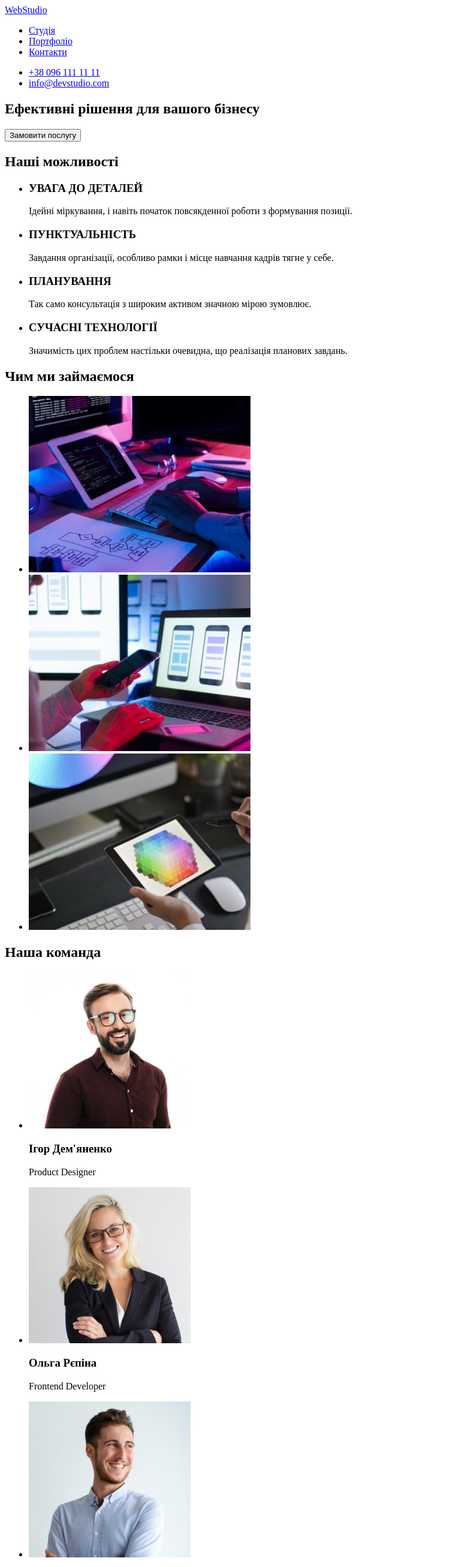
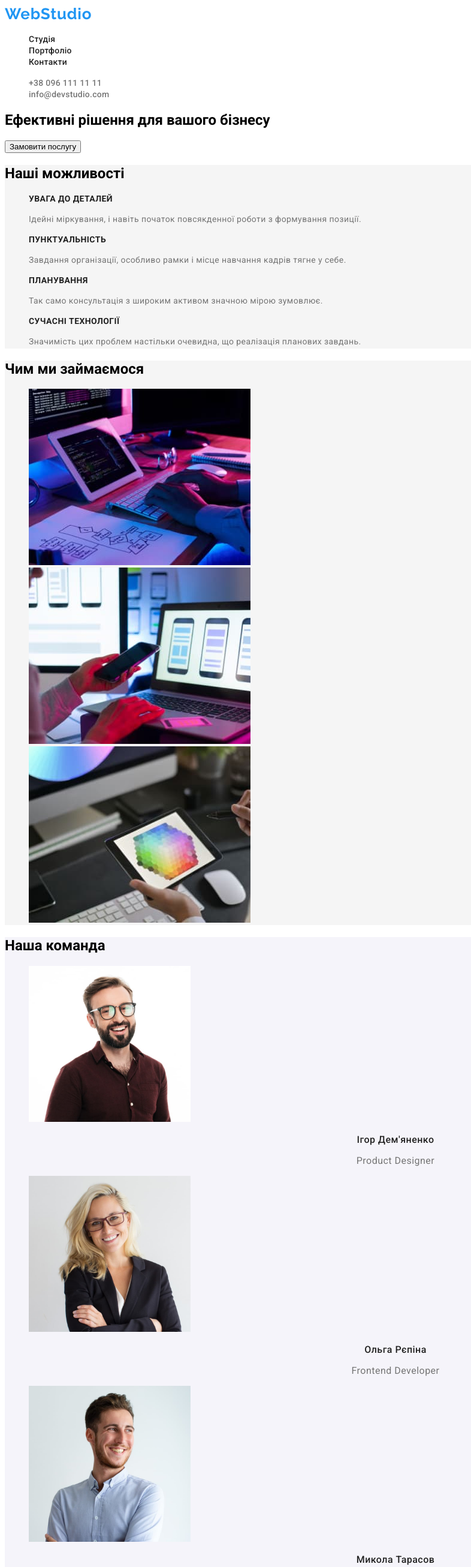
Before and after one commit to AndreGutio/goit-markup-hw-02, a plain HTML site: page index.html in a window 1280 px wide. Shown: the top 2612 px of the page at 60% size, without its empty margins (0-786 px from the left). Drawn offline with Linux system fonts and the light colour scheme.

Commit message:
header/main/footer

```diff
--- a/css/styles.css
+++ b/css/styles.css
@@ -0,0 +1,196 @@
+body {
+  font-family: "Raleway", sans-serif;
+  font-family: "Roboto", sans-serif;
+}
+
+.list {
+  list-style: none;
+}
+
+.link {
+  text-decoration: none;
+}
+
+/*H-E-A-D-E-R*/
+
+.header {
+  background: white;
+}
+
+.header-nav {
+}
+
+.header-nav-logo {
+  font-family: "Raleway";
+  font-style: normal;
+  font-weight: 700;
+  font-size: 26px;
+  line-height: calc(31 / 26);
+  letter-spacing: 0.03em;
+  color: #2196f3;
+}
+
+.header-nav-link {
+}
+
+.header-nav-list {
+}
+
+.header-nav-item {
+}
+
+.header-nav-link {
+  font-family: "Roboto";
+  font-style: normal;
+  font-weight: 500;
+  font-size: 14px;
+  line-height: 1.14;
+  letter-spacing: 0.02em;
+  color: #212121;
+}
+
+.header-tel-email-list {
+}
+
+.header-tel-email-item {
+}
+
+.header-tel-email-link {
+  font-family: "Roboto";
+  font-style: normal;
+  font-weight: 500;
+  font-size: 14px;
+  line-height: 1.14;
+  letter-spacing: 0.02em;
+  color: #757575;
+}
+
+/*M-A-I-N*/
+
+.possibility {
+  background: #f5f5f5;
+}
+
+.possibility-title {
+}
+
+.possibility-list {
+}
+
+.possibility-link {
+}
+
+.possibility-item {
+  font-family: "Roboto";
+  font-style: normal;
+  font-weight: 700;
+  font-size: 14px;
+  line-height: calc(16 / 14);
+  letter-spacing: 0.03em;
+  text-transform: uppercase;
+  color: #212121;
+}
+
+.possibility-text {
+  font-family: "Roboto";
+  font-style: normal;
+  font-weight: 400;
+  font-size: 14px;
+  line-height: calc(24 / 14);
+  letter-spacing: 0.03em;
+  color: #757575;
+}
+
+.work {
+  background: #f5f5f5;
+}
+
+.work-title {
+}
+
+.work-list {
+}
+
+.work-item {
+}
+
+.work-icon {
+}
+
+.team {
+  background: #f5f4fa;
+}
+.team-title {
+}
+
+.team-list {
+}
+
+.team-card {
+}
+
+.team-icon {
+}
+
+.team-item {
+  font-family: "Roboto";
+  font-style: normal;
+  font-weight: 500;
+  font-size: 16px;
+  line-height: calc(19 / 16);
+  text-align: center;
+  letter-spacing: 0.03em;
+  color: #212121;
+}
+
+.team-text {
+  font-family: "Roboto";
+  font-style: normal;
+  font-weight: 400;
+  font-size: 16px;
+  line-height: calc(19 / 16);
+  text-align: center;
+  letter-spacing: 0.03em;
+  color: #757575;
+}
+
+/*F-O-O-T-E-R*/
+
+.footer {
+  background: #2f303a;
+}
+.footer-logo {
+  font-family: "Raleway";
+  font-style: normal;
+  font-weight: 700;
+  font-size: 26px;
+  line-height: calc(31 / 26);
+  letter-spacing: 0.03em;
+  color: #2196f3;
+}
+
+.footer-address-list {
+}
+
+.footer-address-item {
+}
+
+.footer-address-map {
+  font-family: "Roboto";
+  font-style: normal;
+  font-weight: 400;
+  font-size: 14px;
+  line-height: 1.71;
+  letter-spacing: 0.03em;
+  color: #ffffff;
+}
+
+.footer-address-link {
+  font-family: "Roboto";
+  font-style: normal;
+  font-weight: 400;
+  font-size: 14px;
+  line-height: 1.71;
+  letter-spacing: 0.03em;
+  color: rgba(255, 255, 255, 0.6);
+}
--- a/index.html
+++ b/index.html
@@ -5,121 +5,135 @@
     <meta http-equiv="X-UA-Compatible" content="IE=edge">
     <meta name="viewport" content="width=device-width, initial-scale=1.0">
     <title>Студія</title>
+    <link rel="preconnect" href="https://fonts.googleapis.com">
+    <link rel="preconnect" href="https://fonts.gstatic.com" crossorigin>
+    <link href="https://fonts.googleapis.com/css2?family=Raleway:wght@700&family=Roboto:wght@400;500;700;900&display=swap"
+        rel="stylesheet">
+    <link rel="stylesheet" href="./css/styles.css" />
 </head>
 <body>
-    <header>
-        <nav>
-            <a href="./index.html">WebStudio</a>
-            <ul>
-                <li><a href="./index.html">Студія</a></li>
-                <li><a href="portfolio.html">Портфоліо</a></li>
-                <li><a href="#">Контакти</a></li>
+    <header class="header">
+        <nav class="header-nav">
+            <a class="header-nav-logo link" href="./index.html">WebStudio</a>
+            <ul class="header-nav-list list">
+                <li class="header-nav-item">
+                    <a class="header-nav-link link" href="./index.html">Студія</a>
+                </li>
+                <li class="header-nav-item">
+                    <a class="header-nav-link link" href="portfolio.html">Портфоліо</a>
+                </li>
+                <li class="header-nav-item">
+                    <a class="header-nav-link link" href="#">Контакти</a>
+                </li>
             </ul>
         </nav>
-        <ul>
-            <li><a href="tel:+380961111111">+38 096 111 11 11</a></li>
-            <li><a href="mailto:info@devstudio.com">info@devstudio.com</a></li>
+        <ul class="header-tel-email-list list">
+            <li class="header-tel-email-item">
+                <a class="header-tel-email-link" ref="tel:+380961111111">+38 096 111 11 11</a>
+            </li>
+            <li class="header-tel-email-item">
+                <a class="header-tel-email-link link" href="mailto:info@devstudio.com">info@devstudio.com</a>
+            </li>
         </ul>
     </header>
-
     <main>
         <section>
                 <h1>Ефективні рішення для вашого бізнесу</h1>
                 <button type="button">Замовити послугу</button>
         </section>
-    <section>
+        <section class="possibility">
             <!--треба приховати заголовок для цієї секції -->
-        <h2>Наші можливості</h2>
+            <h2 class="possibility-title">Наші можливості</h2>
             <!--саме цей -->
-        <ul>
-            <li>
-                <h3>УВАГА ДО ДЕТАЛЕЙ</h3>
-                <p>Ідейні міркування, і навіть початок повсякденної роботи з формування позиції.</p>
+            <ul class="possibility-list list">
+                <li class="possibility-link">
+                    <h3 class="possibility-item">УВАГА ДО ДЕТАЛЕЙ</h3>
+                    <p class="possibility-text">Ідейні міркування, і навіть початок повсякденної роботи з формування позиції.</p>
                 </li>
-            <li>
-                <h3>ПУНКТУАЛЬНІСТЬ</h3>
-                <p>Завдання організації, особливо рамки і місце навчання кадрів тягне у себе.</p>
+                <li class="possibility-link">
+                    <h3 class="possibility-item">ПУНКТУАЛЬНІСТЬ</h3>
+                    <p class="possibility-text">Завдання організації, особливо рамки і місце навчання кадрів тягне у себе.</p>
                 </li>
-            <li>
-                <h3>ПЛАНУВАННЯ</h3>
-                <p>Так само консультація з широким активом значною мірою зумовлює.</p>
+                <li class="possibility-link">
+                    <h3 class="possibility-item">ПЛАНУВАННЯ</h3>
+                    <p class="possibility-text">Так само консультація з широким активом значною мірою зумовлює.</p>
                 </li>
-            <li>
-                <h3>СУЧАСНІ ТЕХНОЛОГІЇ</h3>
-                <p>Значимість цих проблем настільки очевидна, що реалізація планових завдань.</p>
+                <li class="possibility-link">
+                    <h3 class="possibility-item">СУЧАСНІ ТЕХНОЛОГІЇ</h3>
+                    <p class="possibility-text">Значимість цих проблем настільки очевидна, що реалізація планових завдань.</p>
                 </li>
             </ul>
         </section>
-    <section>
-        <h2>Чим ми займаємося</h2>
-        <ul>
-            <li>
-                <img src="images/codding.jpg"
+        <section class="work">
+            <h2 class="work-title">Чим ми займаємося</h2>
+            <ul class="work-list list">
+                <li class="work-item">
+                    <img class="work-icon" src="images/codding.jpg"
                         alt="Кодування"
                         width="370"/>
                 </li>
-            <li>
-                <img src="images/design.jpg"
+                <li class="work-item">
+                    <img class="work-icon" src="images/design.jpg"
                         alt="Дизайн"
                         width="370"/>
                 </li>
-            <li>
-                <img src="images/coloripad.jpg"
+                <li class="work-item">
+                    <img class="work-icon" src="images/coloripad.jpg"
                         alt="Вибір кольору"
                         width="370"/>
                 </li>
             </ul>
         </section>
-        <section>
-            <h2>Наша команда</h2>
-            <ul>
-                <li>
-                    <img src="images/ihor.jpg"
+        <section class="team">
+            <h2 class="team-title">Наша команда</h2>
+            <ul class="team-list list">
+                <li class="team-card">
+                    <img class="team-icon" src="images/ihor.jpg"
                         alt="Ігор"
                         width="270" />
-                    <h3>Ігор Дем'яненко</h3>
-                    <p>Product Designer</p>
+                    <h3 class="team-item">Ігор Дем'яненко</h3>
+                    <p class="team-text">Product Designer</p>
                 </li>
-                <li>
-                    <img src="images/olha.jpg"
+                <li class="team-card">
+                    <img  class="team-icon" src="images/olha.jpg"
                         alt="Ольга"
                         width="270" />
-                    <h3>Ольга Рєпіна</h3>
-                    <p>Frontend Developer</p>
+                    <h3 class="team-item">Ольга Рєпіна</h3>
+                    <p class="team-text">Frontend Developer</p>
                 </li>
-                <li>
-                    <img src="images/mykola.jpg"
+                <li class="team-card">
+                    <img  class="team-icon" src="images/mykola.jpg"
                         alt="Микола"
                         width="270" />
-                    <h3>Микола Тарасов</h3>
-                    <p>Marketing</p>
+                    <h3 class="team-item">Микола Тарасов</h3>
+                    <p class="team-text">Marketing</p>
                 </li>
-                <li>
-                    <img src="images/myhailo.jpg"
+                <li class="team-card">
+                    <img  class="team-icon" src="images/myhailo.jpg"
                         alt="Михайло"
                         width="270" />
-                    <h3>Михайло Єрмаков</h3>
-                    <p>UI Designer</p>
+                    <h3 class="team-item">Михайло Єрмаков</h3>
+                    <p class="team-text">UI Designer</p>
                 </li>
             </ul>
         </section>
     </main>
-<footer>
+    <footer class="footer">
     <address>
-        <ul>
-            <li>
-                <a href="https://goo.gl/maps/SFuVJCe8wq69EAfA6" target="_blank" rel="noopener noreferrer nofollow">м.
+        <a class="footer-logo link" href="./index.html">WebStudio</a>
+        <ul class="footer-address-list list">
+            <li class="footer-address-item">
+                <a class="footer-address-map link" href="https://goo.gl/maps/SFuVJCe8wq69EAfA6" target="_blank" rel="noopener noreferrer nofollow">м.
                     Київ, пр-т Лесі Українки, 26</a>
             </li>
-            <li>
-                <a href="mailto:info@devstudio.com">info@devstudio.com</a>
+            <li class="footer-address-item">
+                <a class="footer-address-link link" href="mailto:info@devstudio.com">info@devstudio.com</a>
             </li>
-            <li>
-                <a href="tel:+380961111111">+38 096 111 11 11</a>
+            <li class="footer-address-item">
+                <a class="footer-address-link link" href="tel:+380961111111">+38 096 111 11 11</a>
             </li>
         </ul>
     </address>
     </footer>
 </body>
-
 </html>
```
Also changed, not shown: portfolio.html (+11 -11 lines). Lines whose indentation alone changed are shown as unchanged.
